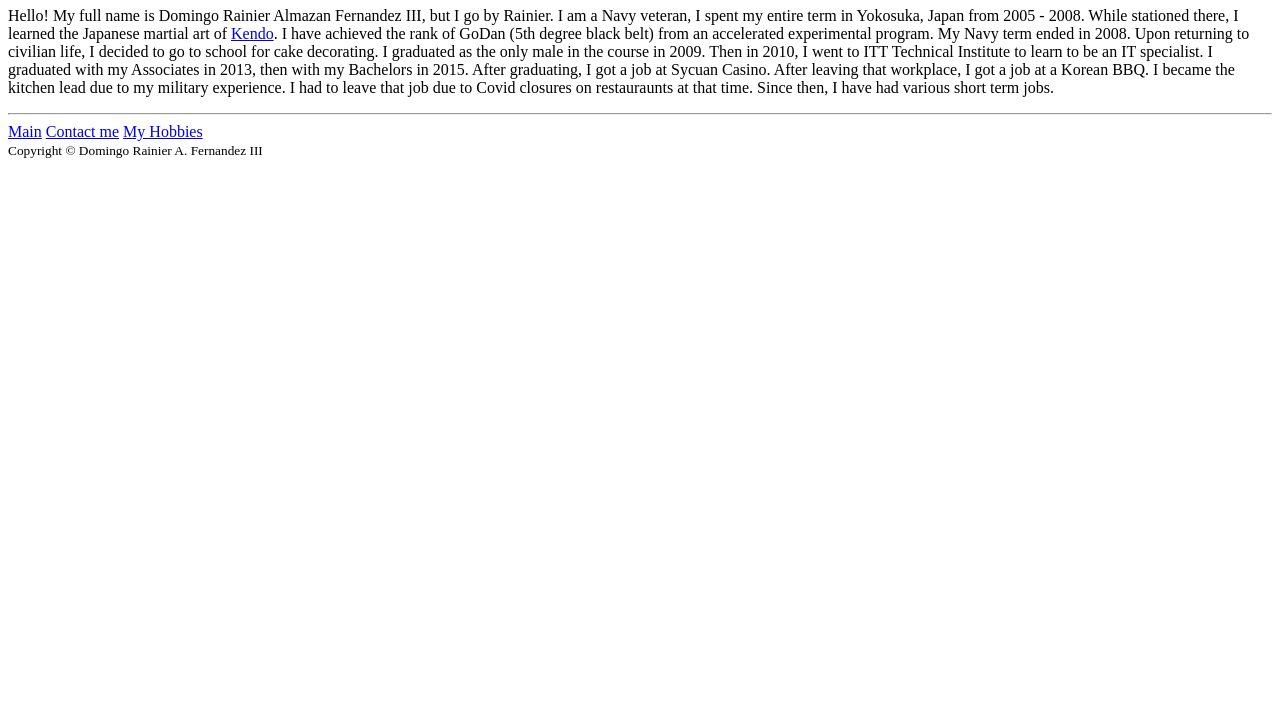
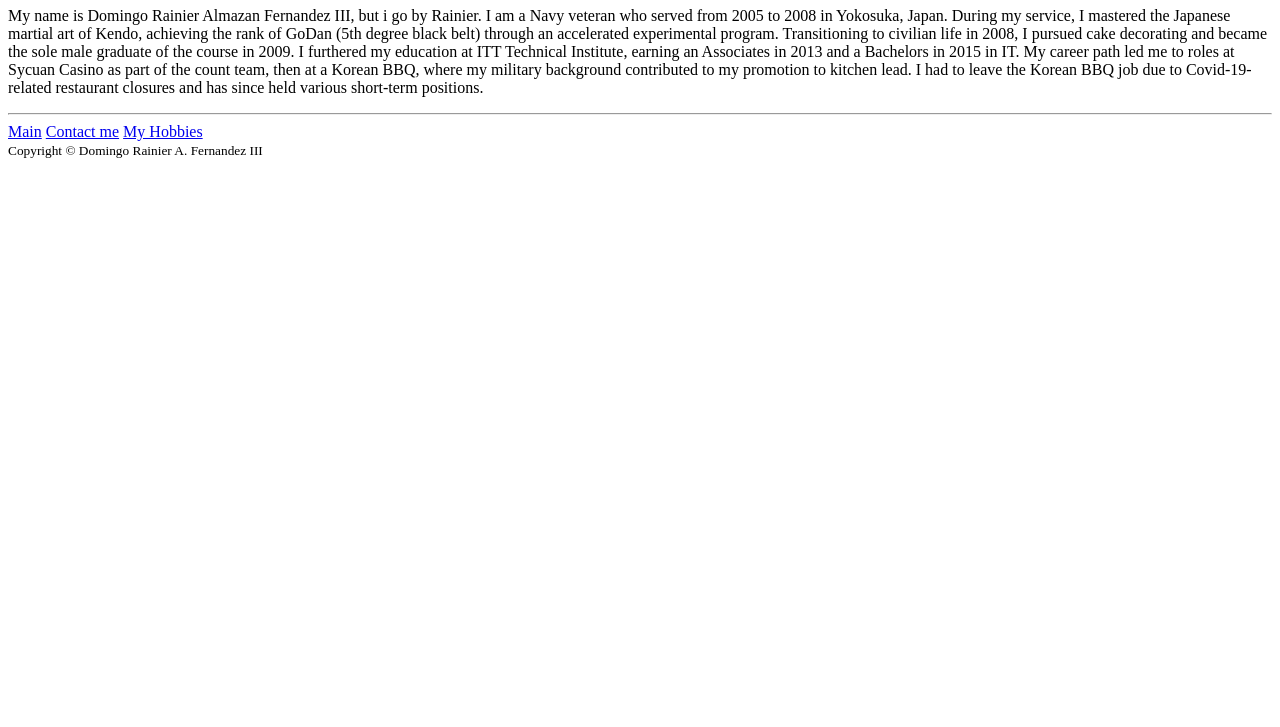
Before and after one commit to SDHKcar/SDHKcar_2024, a plain HTML site: page this is me.html in a window 1280 px wide. Shown: the part 73-800 px from the top of the page. Drawn offline with Linux system fonts and the light colour scheme; a web font is replaced by a local one.

Commit message:
about me

```diff
--- a/this is me.html
+++ b/this is me.html
@@ -14,9 +14,10 @@
 </header>
 <body>
     <h1>About Me</h1>
-        <p>Hello! My full name is Domingo Rainier Almazan Fernandez III, but I go by Rainier. I am a Navy veteran, I spent my entire term in Yokosuka, Japan from 2005 - 2008. While stationed there, I learned the Japanese martial art of <a href="https://en.wikipedia.org/wiki/Kendo">Kendo</a>. I have achieved the rank of GoDan (5th degree black belt) from an accelerated experimental program.
-        My Navy term ended in 2008. Upon returning to civilian life, I decided to go to school for cake decorating. I graduated as the only male in the course in 2009. Then in 2010, I went to ITT Technical Institute to learn to be an IT specialist. I graduated with my Associates in 2013, then with my Bachelors in 2015. After graduating, I got a job at Sycuan Casino. After leaving
-        that workplace, I got a job at a Korean BBQ. I became the kitchen lead due to my military experience. I had to leave that job due to Covid closures on restauraunts at that time. Since then, I have had various short term jobs.</p>
+        <p>My name is Domingo Rainier Almazan Fernandez III, but i go by Rainier. I am a Navy veteran who served from 2005 to 2008 in Yokosuka, Japan. During my service, I mastered the Japanese martial art of Kendo, achieving the rank of GoDan (5th degree black belt) through an accelerated experimental program.
+            Transitioning to civilian life in 2008, I pursued cake decorating and became the sole male graduate of the course in 2009. I furthered my education at ITT Technical Institute, earning an Associates in 2013 and a Bachelors in 2015 in IT.
+            My career path led me to roles at Sycuan Casino as part of the count team, then at a Korean BBQ, where my military background contributed to my promotion to kitchen lead.
+            I had to leave the Korean BBQ job due to Covid-19-related restaurant closures and has since held various short-term positions.</p>
 
     <hr>
       <a href="./index.html">Main</a>
```
